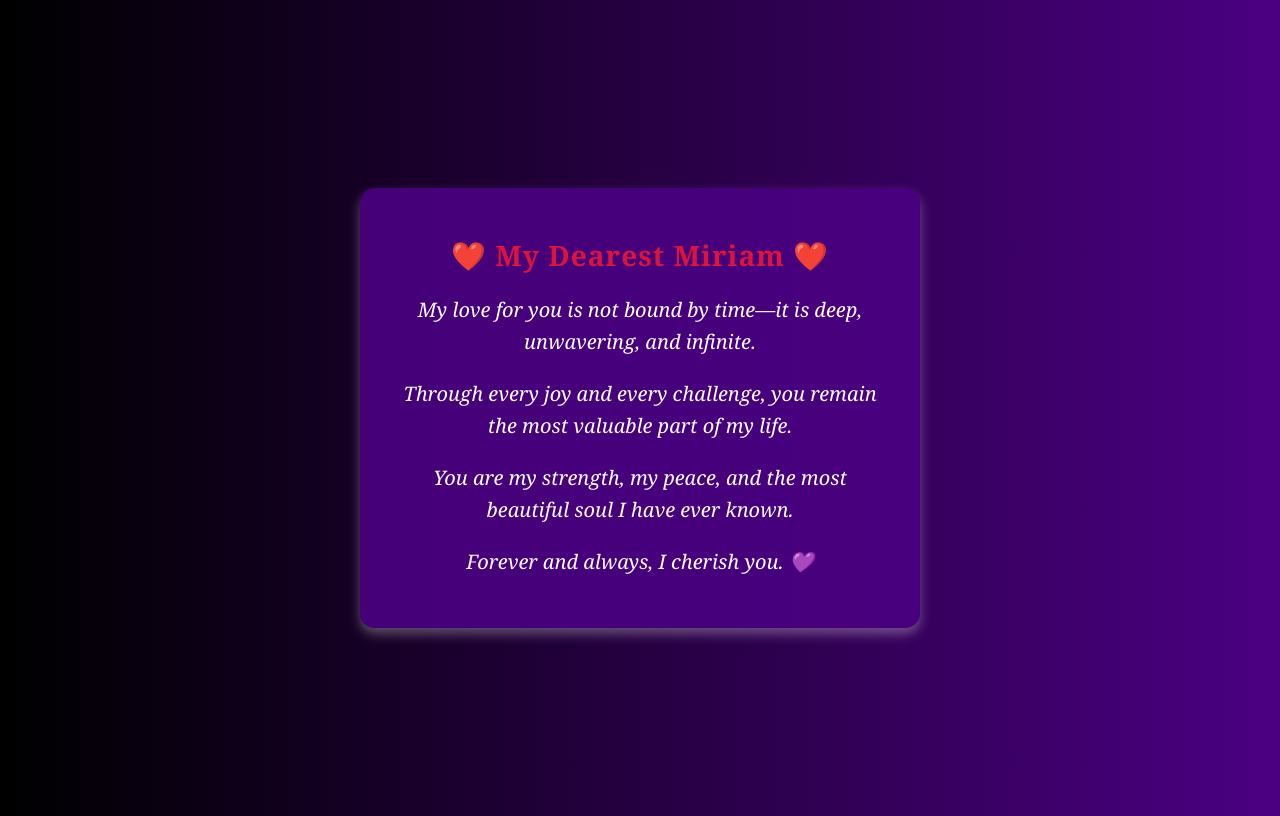
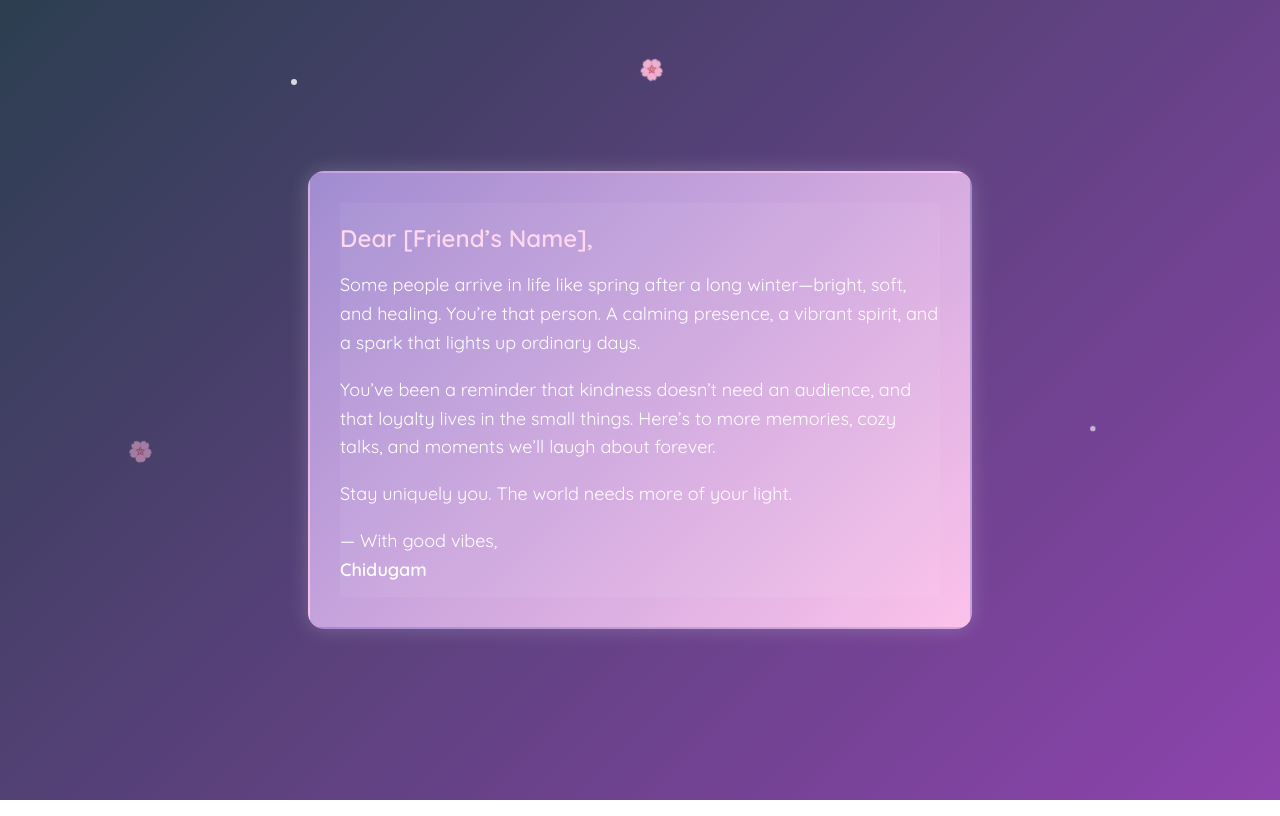
Before and after one commit to MORGAN713/miriam, a plain HTML site: page index.html in a window 1280 px wide. Drawn offline with Linux system fonts and the light colour scheme.

Commit message:
Update index.html

```diff
--- a/index.html
+++ b/index.html
@@ -1,50 +1,130 @@
 <!DOCTYPE html>
 <html lang="en">
 <head>
-    <meta charset="UTF-8">
-    <meta name="viewport" content="width=device-width, initial-scale=1.0">
-    <title>A Timeless Expression of Love</title>
+  <meta charset="UTF-8" />
+  <meta name="viewport" content="width=device-width, initial-scale=1.0"/>
+  <title>For a Beautiful Soul</title>
   <style>
+    @import url('https://fonts.googleapis.com/css2?family=Quicksand:wght@400;600&display=swap');
+
     body {
+      margin: 0;
+      padding: 0;
+      background: linear-gradient(135deg, #2c3e50, #8e44ad);
+      font-family: 'Quicksand', sans-serif;
+      height: 100vh;
+      overflow: hidden;
+      color: #fff;
       display: flex;
       justify-content: center;
       align-items: center;
-            height: 100vh;
-            background: linear-gradient(to right, black, #4B0082);
-            font-family: 'Georgia', serif;
-            color: white;
-            text-align: center;
+      position: relative;
     }
-        .container {
-            background-color: rgba(75, 0, 130, 0.9);
+
+    .letter {
+      background-image:
+        linear-gradient(to right, rgba(255,255,255,0.05), rgba(255,255,255,0.05)),
+        linear-gradient(135deg, #a18cd1, #fbc2eb);
+      border-radius: 16px;
       padding: 30px;
-            border-radius: 15px;
-            box-shadow: 0px 6px 12px rgba(255, 255, 255, 0.3);
-            max-width: 500px;
+      max-width: 600px;
+      z-index: 2;
+      backdrop-filter: blur(14px);
+      color: #fff;
+      box-shadow: 0 0 20px rgba(255,255,255,0.2);
+      border: 2px solid transparent;
+      background-clip: content-box, border-box;
     }
-        h1 {
-            font-size: 32px;
-            font-weight: bold;
-            letter-spacing: 1px;
+
+    h2 {
+      color: #ffd8f0;
+      margin-bottom: 15px;
     }
+
     p {
+      font-size: 18px;
+      line-height: 1.6;
+      margin-bottom: 12px;
+    }
+
+    .firefly {
+      position: absolute;
+      width: 4px;
+      height: 4px;
+      background: white;
+      border-radius: 50%;
+      opacity: 0.6;
+      animation: twinkle 10s infinite ease-in-out;
+    }
+
+    .petal {
+      position: fixed;
+      top: -40px;
       font-size: 20px;
-            line-height: 1.6;
-            font-style: italic;
+      animation: fall 10s linear infinite;
+      pointer-events: none;
     }
-        .heart {
-            font-size: 28px;
-            color: crimson;
+
+    @keyframes fall {
+      to {
+        transform: translateY(120vh) rotate(360deg);
+        opacity: 0;
+      }
+    }
+
+    @keyframes twinkle {
+      0% { transform: translate(0, 0) scale(1); opacity: 0.2; }
+      50% { transform: translate(100px, -80px) scale(1.5); opacity: 0.8; }
+      100% { transform: translate(-60px, 120px) scale(1); opacity: 0.2; }
+    }
+
+    body::after {
+      content: "";
+      position: fixed;
+      top: 50%;
+      left: 50%;
+      width: 300px;
+      height: 300px;
+      background: radial-gradient(circle, rgba(255,0,120,0.15), transparent 70%);
+      border-radius: 50%;
+      transform: translate(-50%, -50%);
+      animation: pulse 3s infinite ease-in-out;
+      z-index: 0;
+    }
+
+    @keyframes pulse {
+      0%, 100% { transform: translate(-50%, -50%) scale(1); opacity: 0.2; }
+      50% { transform: translate(-50%, -50%) scale(1.3); opacity: 0.4; }
     }
   </style>
 </head>
 <body>
-    <div class="container">
-        <h1 class="heart">❤️ My Dearest Miriam ❤️</h1>
-        <p>My love for you is not bound by time—it is deep, unwavering, and infinite.</p>
-        <p>Through every joy and every challenge, you remain the most valuable part of my life.</p>
-        <p>You are my strength, my peace, and the most beautiful soul I have ever known.</p>
-        <p>Forever and always, I cherish you. 💜</p>
+
+  <div class="letter">
+    <h2>Dear [Friend’s Name],</h2>
+    <p>
+      Some people arrive in life like spring after a long winter—bright, soft, and healing. You’re that person. A calming presence, a vibrant spirit, and a spark that lights up ordinary days.
+    </p>
+    <p>
+      You’ve been a reminder that kindness doesn’t need an audience, and that loyalty lives in the small things. Here’s to more memories, cozy talks, and moments we’ll laugh about forever.
+    </p>
+    <p>
+      Stay uniquely you. The world needs more of your light.
+    </p>
+    <p>— With good vibes,<br><strong>Chidugam</strong></p>
   </div>
+
+  <!-- Floating petals -->
+  <div class="petal" style="left: 10%; animation-delay: 0s;">🌸</div>
+  <div class="petal" style="left: 25%; animation-delay: 2s;">🌸</div>
+  <div class="petal" style="left: 50%; animation-delay: 4s;">🌸</div>
+  <div class="petal" style="left: 75%; animation-delay: 6s;">🌸</div>
+  <div class="petal" style="left: 90%; animation-delay: 8s;">🌸</div>
+
+  <!-- Fireflies -->
+  <div class="firefly" style="top:20%; left:15%; animation-delay: 0s;"></div>
+  <div class="firefly" style="top:60%; left:80%; animation-delay: 2s;"></div>
+  <div class="firefly" style="top:35%; left:50%; animation-delay: 5s;"></div>
+
 </body>
 </html>
```
Lines whose indentation alone changed are shown as unchanged.
